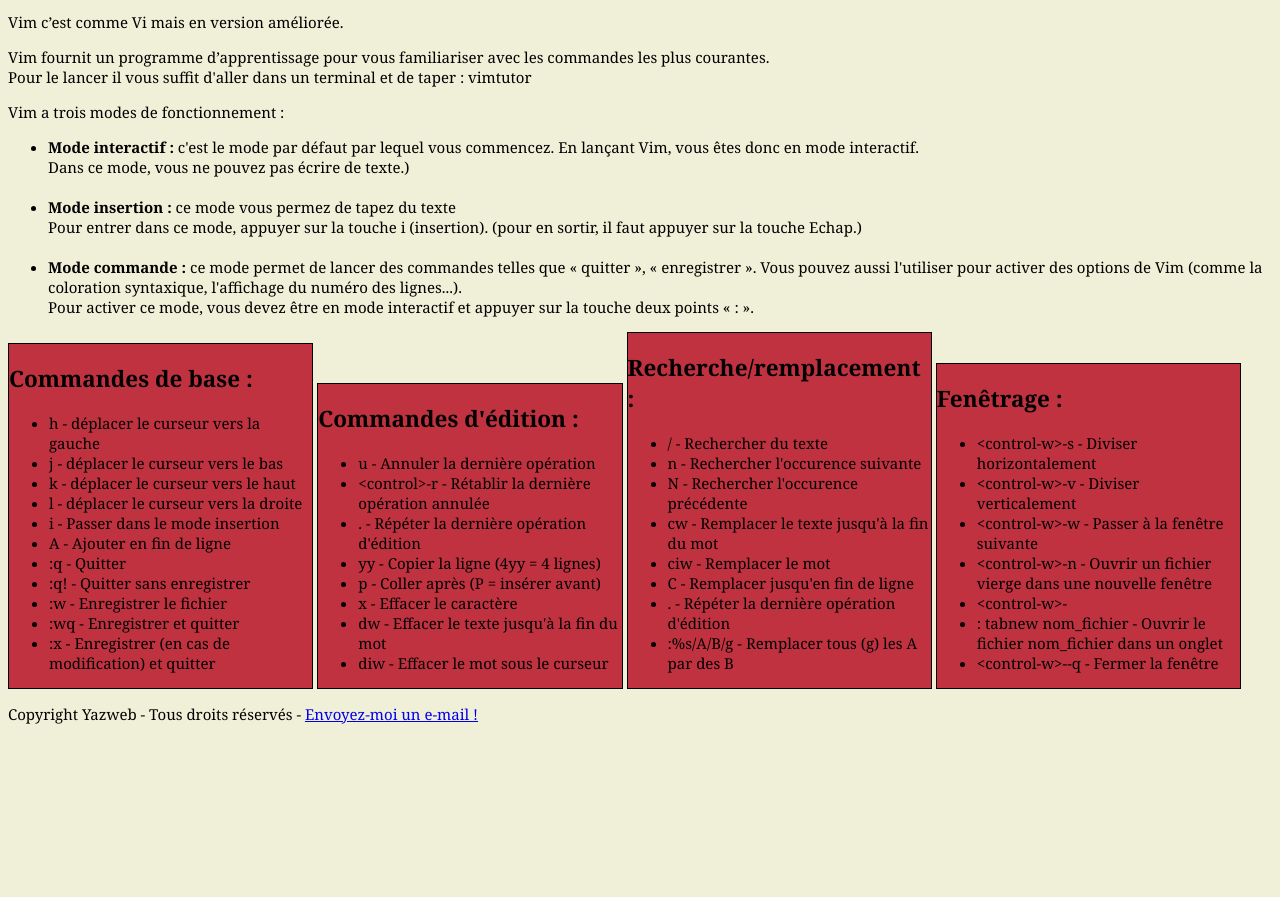
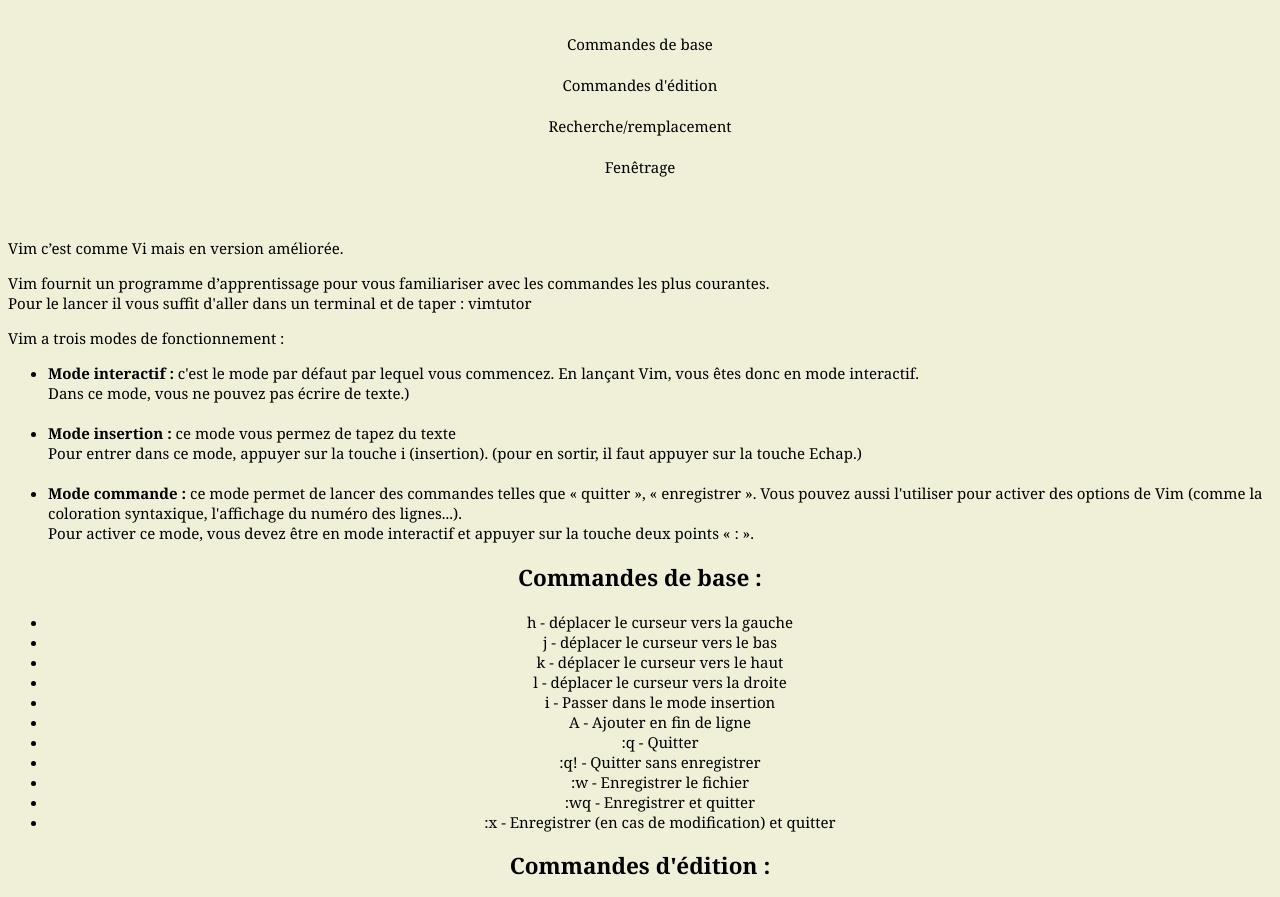
Before and after one commit to yaznet/vim_cheat_sheet, a plain HTML site: page index.html in a window 1280 px wide. Shown: the part 200-1097 px from the top of the page. Before the commit the page ends 939 px from the top, so only its background shows below. Drawn offline with Linux system fonts and the light colour scheme.

Commit message:
Modification navigation in index.html and style.css

```diff
--- a/index.html
+++ b/index.html
@@ -11,9 +11,12 @@
 	<header>
 		<h1>Cheat Sheet Vim</h1>
 		<img src="img/vim-logo.png" alt="Logo de Vim" />
-		<nav class="nav">
-			<a href="#base">Commandes de base</a> - <a href="#edition">Commandes d'édition</a> - <a href="#recherche">Recherche/remplacement</a> - <a href="#fenetrage">Fenêtrage</a>
-		</nav>
+		<ul class="navlist">
+	      <li><a href="#base">Commandes de base</a></li>
+	      <li><a href="#edition">Commandes d'édition</a></li>
+	      <li><a href="#recherche">Recherche/remplacement</a></li>
+	      <li><a href="#fenetrage">Fenêtrage</a></li>
+		</ul>
 	</header>
 <p>Vim c’est comme Vi mais en version améliorée.</p>
 <p>Vim fournit un programme d’apprentissage pour vous familiariser avec les commandes les plus courantes.<br />
--- a/style.css
+++ b/style.css
@@ -16,15 +16,34 @@ h1 {
 }
 
 .block {
-	display: inline-block;
+	display: inline;
 	width: 24%;
-    border: 1px solid black;
     background-color: #C03240;
 	height: 100%;
-	text-align: left;
+	text-align: center;
 }
 
 .nav {
 	text-align: center;
 	width: 50%;
 }
+
+a, a:visited {
+    color: #000;
+    font-size: 15px;
+    text-decoration: none;
+}
+a:hover {text-decoration: underline;}
+
+footer {
+	text-align: center;
+}
+
+.navlist {
+    display: inline;
+    list-style-type: none;
+    text-align: center;
+    padding-right: 20px;
+    font-size: 30px;
+    size: 30px;
+}
```
